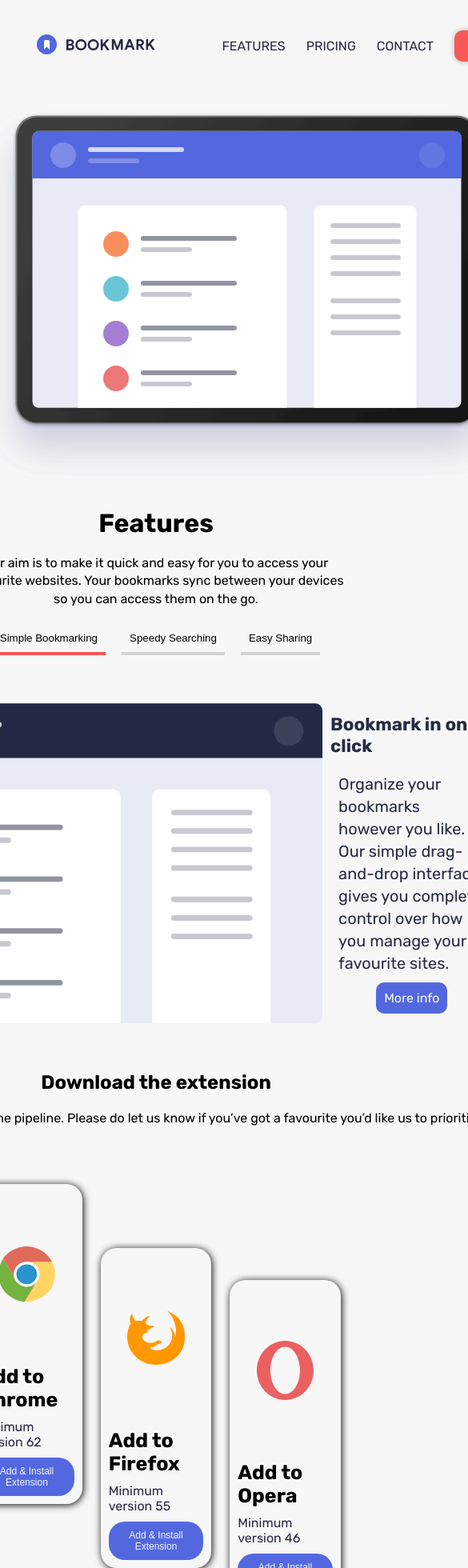
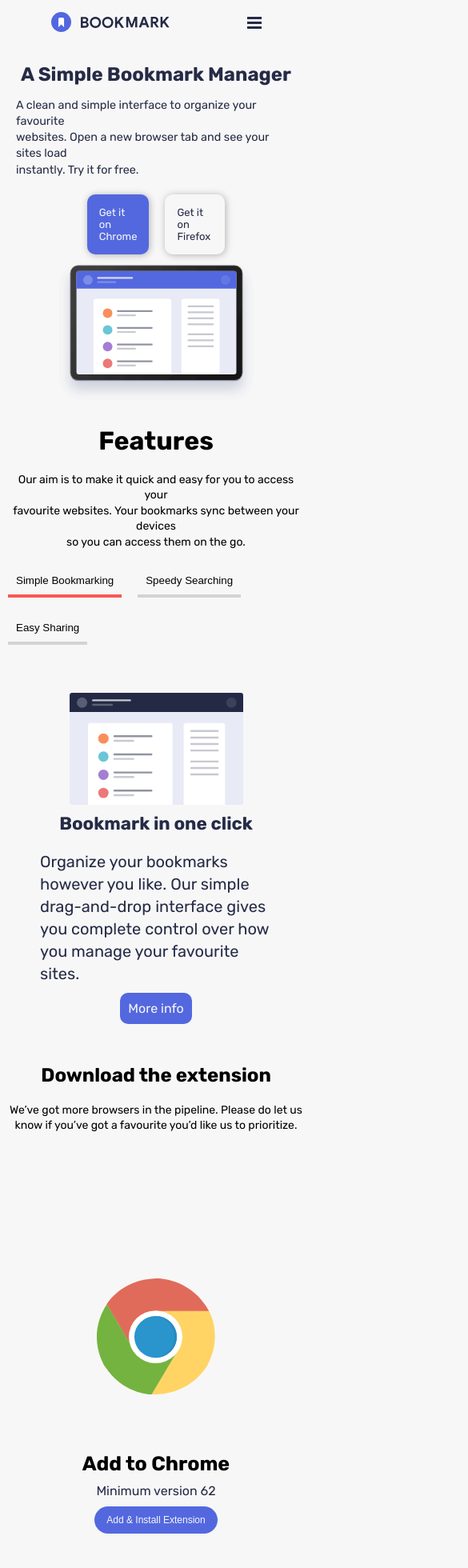
Before and after one commit to ygorhslima/bookmark-landing-page, a React (Vite) app in the folder bookmark-landing-page/: page / in a window 390 px wide. Shown: the top 1960 px of the page at 80% size, 585 px wide, since content can reach past the window. Built offline with nearby package versions, Linux system fonts and the light colour scheme.

Commit message:
adicionando mudanças no css na versão mobile

```diff
--- a/bookmark-landing-page/src/components/Header.jsx
+++ b/bookmark-landing-page/src/components/Header.jsx
@@ -1,18 +1,30 @@
 import LogoBookmarc from '../images/logo-bookmark.svg'
 import '../estilos/Header.css'
+import { useState } from 'react'
+
+import iconHamburger from '../images/icon-hamburger.svg'
+
+import iconSair from '../images/icon-close.svg'
 
 function Header(){
+    const [menuAberto, setMenuAberto] = useState(false);
     return(
         <header>
             <div className="header-img">
                 <img src={LogoBookmarc} alt="logo-bookmark" />
             </div>
-            <div className="header-buttons">
+            <button className='hamburger' onClick={()=>{
+                setMenuAberto(!menuAberto);
+            }}>
+                <img src={menuAberto ? iconSair:iconHamburger} alt="menu" />
+            </button>
+
+            <nav className={`header-buttons ${menuAberto ? "ativo":""}`}>
                 <a href="#Features">Features</a>
                 <a href="#Pricing">Pricing</a>
                 <a href="#Contact">Contact</a>
                 <a href="#" className='btn-login'>Login</a>
-            </div>
+            </nav>
         </header>
     )
 }
--- a/bookmark-landing-page/src/estilos/Extensions.css
+++ b/bookmark-landing-page/src/estilos/Extensions.css
@@ -53,6 +53,7 @@
     border-radius: 20px;
     font-size: 12px;
     transition: 0.7s;
+    cursor: pointer;
 }
 .list .item .button-extensions:hover{
     opacity: 0.8;
@@ -70,3 +71,25 @@
     position: relative;
     top: 20%;
 }
+
+@media screen and (max-width:768px) {
+    .container-extensions{
+        flex-direction: column;
+    }
+    .list{
+        flex-direction: column;
+        align-items: center;
+        gap: 10px;
+        width: 100%;
+    }
+    .list .item{
+        width: 100%;
+        box-shadow: none;
+    }
+    .list .item img{
+        width: 40%;
+    }
+    #item0, #item1, #item2{
+        top: 0%;
+    }
+}
--- a/bookmark-landing-page/src/estilos/Features.css
+++ b/bookmark-landing-page/src/estilos/Features.css
@@ -9,6 +9,7 @@
     display: flex;
     flex-direction: column;
     align-items: center;
+    width: 100%;
 }
 
 .content{
@@ -82,3 +83,38 @@
 .slide .item .content .buttonList:hover{
     background-color: var(--Blue950);
 }
+
+@media screen and (max-width: 768px) {
+    .container-features {
+        display: flex;
+        flex-direction: column;
+        align-items: center;
+        justify-content: center;
+    }
+    .content p{
+        font-size: 14px;
+    }
+
+    .slide{
+        display: flex;
+    }
+    .slide .item{
+        display: flex;
+        flex-direction: column;
+    }
+    .slide .item .img{
+        width: 100%;
+        height: auto;
+    }
+    .slide .item .content{
+        width: 100%;
+    }
+    .item .img{
+        width: 40%;
+        height: 40%;
+    }
+    .item .content{
+        display: flex;
+        flex-direction: column;
+    }
+}
--- a/bookmark-landing-page/src/estilos/Header.css
+++ b/bookmark-landing-page/src/estilos/Header.css
@@ -43,3 +43,32 @@
     color: var(--Red400)!important;
     outline: 1px solid var(--Red400);
 }
+
+.hamburger{
+    display: none;
+    background: none;
+    border: none;
+    cursor: pointer;
+}
+
+
+@media screen and (max-width: 768px){
+    .hamburger{
+        display: block;
+    }
+    .header-buttons{
+        position: fixed;
+        top: 0;
+        left: -100%;
+        height: 100%;
+        width: 70%;
+        background-color: var(--Grey50);
+        flex-direction: column;
+        align-items: center;
+        justify-content: center;
+        transition: left 0.3s ease;
+    }
+    .header-buttons.ativo{
+        left: 0;
+    }
+}
--- a/bookmark-landing-page/src/estilos/Presentation.css
+++ b/bookmark-landing-page/src/estilos/Presentation.css
@@ -60,8 +60,36 @@
     color: var(--Red400);
 }
 
-.content-presentation .img{
 
+@media screen and (max-width:768px) {
+    .container-presentation{
+        display: flex;
+        flex-direction: column;
+        align-items: center;
+        justify-content: center;
+    }
+    .content-presentation{
+        display: flex;
+        flex-direction: column;
+        align-items: center;
+        justify-content: center;
+    }
+    .content-presentation h1{
+        font-size: 1.5em;
+    }
+    .container-presentation p{
+        font-size: 0.9em;
+    }
+    .links-get-extension{
+        font-size: 13px;
+    }
+    .img{
+        display: flex;
+        align-items: center;
+        justify-content: center;
+        width: 100%;
+    }
+    .img img{
+        width: 70%;
+    }
 }
-.container-presentation .img div{
-}
--- a/bookmark-landing-page/src/estilos/questions.css
+++ b/bookmark-landing-page/src/estilos/questions.css
@@ -64,3 +64,9 @@
     align-items: flex-start;
     margin: 10px;
 }
+
+@media screen and (max-width) {
+    .container-question{
+
+    }
+}
```
Also changed, not shown: bookmark-landing-page/src/images/icon-close.svg.
